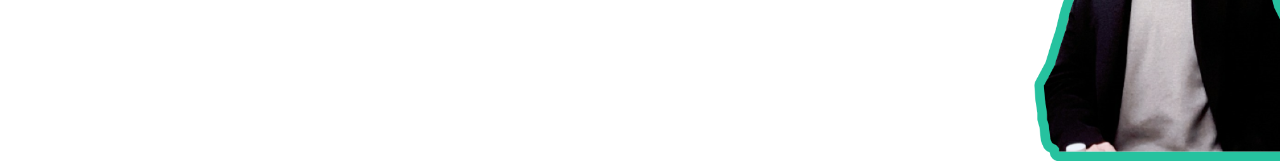
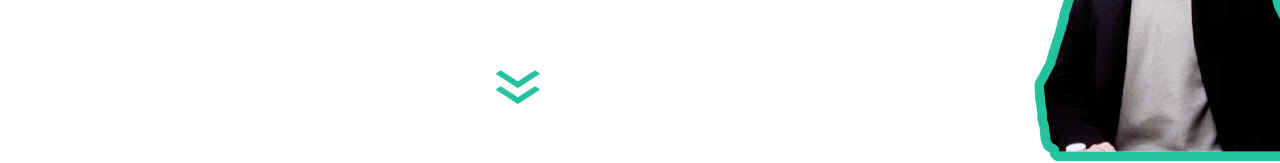
Before and after one commit to Stendhalsynd/portfolio, a React (Vite) app in the folder portfolio/: page / in a window 1280 px wide. Shown: the part 445-608 px from the top of the page. Built offline with nearby package versions, Linux system fonts and the light colour scheme.

Commit message:
IntroPage

```diff
--- a/portfolio/src/components/atoms/Icon/Icon.tsx
+++ b/portfolio/src/components/atoms/Icon/Icon.tsx
@@ -4,10 +4,23 @@ interface IconProps {
   src: string
   size?: string
   alt?: string
-  className?: string
+  pos?: string
+  top?: number | string
+  left?: number | string
+  right?: number | string
+  bottom?: number | string
 }
 
-const Icon: React.FC<IconProps> = ({ src, size = "small", alt, className }) => {
+const Icon: React.FC<IconProps> = ({
+  src,
+  size = "small",
+  alt,
+  pos,
+  top,
+  left,
+  right,
+  bottom,
+}) => {
   let width, height
   switch (size) {
     case "small":
@@ -20,7 +33,7 @@ const Icon: React.FC<IconProps> = ({ src, size = "small", alt, className }) => {
       break
     case "vector":
       width = "45px"
-      height = "45px"
+      height = "34px"
   }
   return (
     <img
@@ -28,7 +41,19 @@ const Icon: React.FC<IconProps> = ({ src, size = "small", alt, className }) => {
       width={width}
       height={height}
       alt={alt}
-      className={className}
+      style={{
+        position: pos ? "absolute" : "relative",
+        alignSelf:
+          pos === "absolute_left"
+            ? "flex-start"
+            : pos === "absolute_right"
+            ? "flex-end"
+            : undefined,
+        top,
+        left,
+        right,
+        bottom,
+      }}
     />
   )
 }
--- a/portfolio/src/components/organisms/Container/Container.tsx
+++ b/portfolio/src/components/organisms/Container/Container.tsx
@@ -2,12 +2,12 @@ import React, { CSSProperties, ReactNode } from "react"
 
 import styled from "styled-components"
 
-import color from "@color"
 import style from "@style"
 
 interface ContainerProps {
   children: ReactNode
   variant: "column" | "row"
+
   style?: CSSProperties
 }
 
--- a/portfolio/src/components/pages/Intro/Intro.tsx
+++ b/portfolio/src/components/pages/Intro/Intro.tsx
@@ -1,4 +1,4 @@
-import React, { ReactNode } from "react"
+import React from "react"
 
 import { Image, Icon, Typography } from "@atoms/index"
 import { Label, LabelButton } from "@molecules/index"
@@ -9,6 +9,7 @@ import data from "@data"
 import styles from "@style"
 
 import myImage from "@image/img_myImage.png"
+import vector from "@icon/icon_vector.png"
 
 const textStyle = {
   width: "fit-content",
@@ -45,6 +46,17 @@ const Intro: React.FC = () => {
         top={225}
         right={5}
       />
+      <Container
+        variant="column"
+        style={{
+          width: "calc(100% - 246px)",
+          position: "absolute",
+          top: "515px",
+          left: "0",
+        }}
+      >
+        <Icon src={vector} size={data.Icon.size.vector} />
+      </Container>
       <Image
         src={myImage}
         height={336}
```
